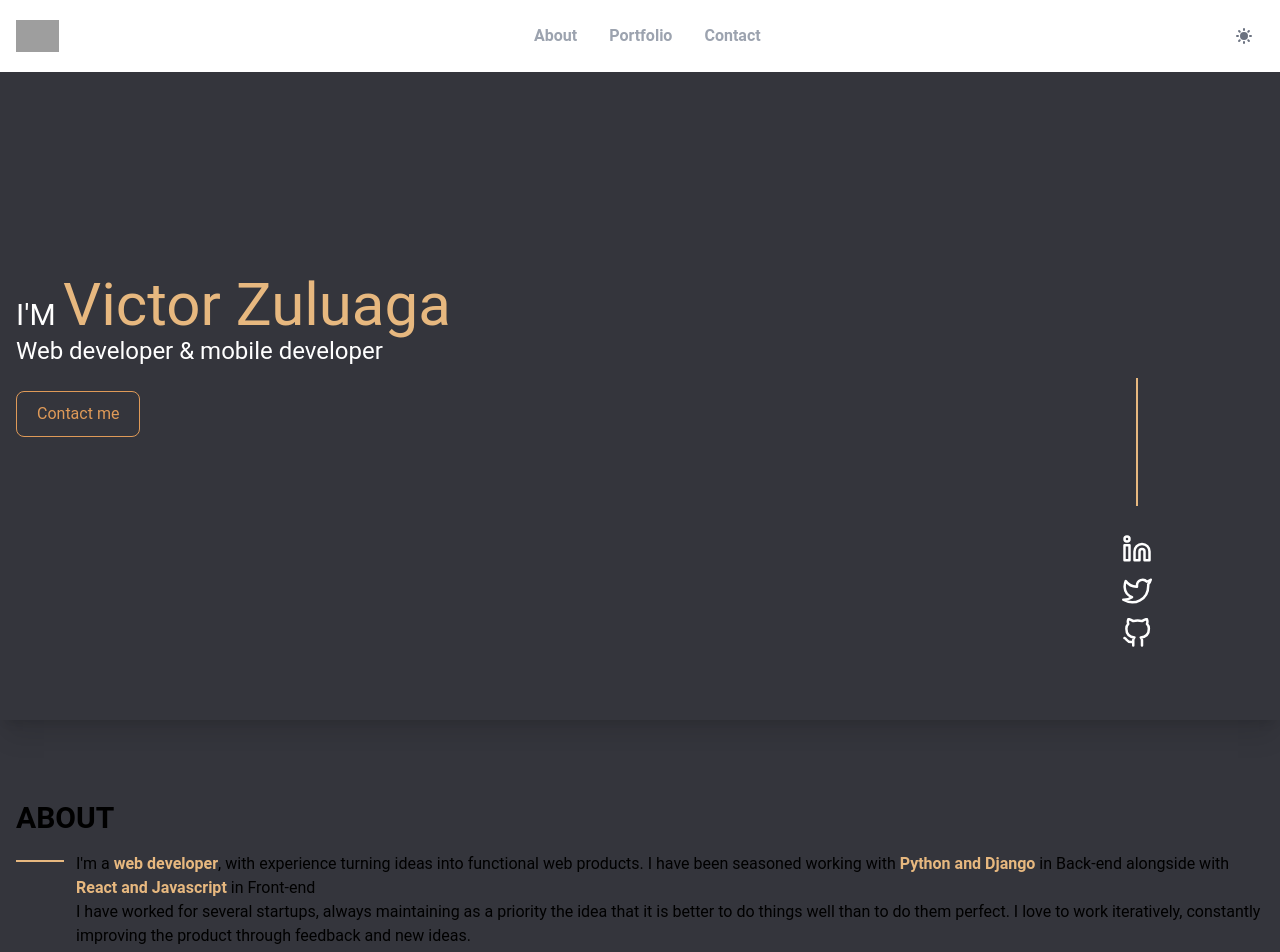
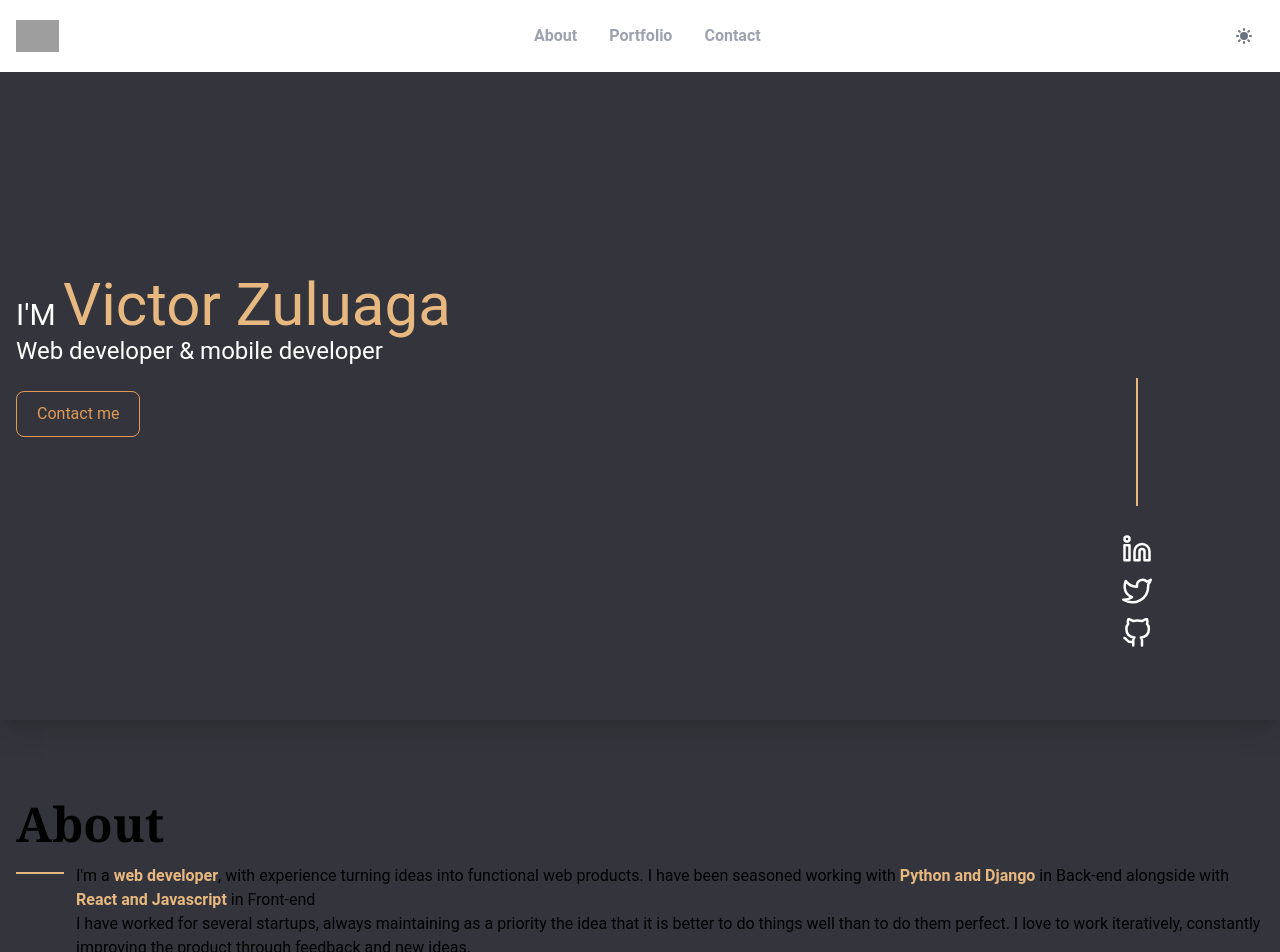
Before and after one commit to VictorZ94/portfolio_v2, a React (Vite) app: page / in a window 1280 px wide. Shown: the top 952 px of the page. Built offline with nearby package versions, Linux system fonts and the light colour scheme; grey boxes are pictures that could not be loaded.

Commit message:
update about section title

```diff
--- a/src/components/About.jsx
+++ b/src/components/About.jsx
@@ -1,7 +1,7 @@
 const About = () => {
   return (
     <section className="max-w-screen-xl mx-auto p-4 mt-16">
-      <h2 className="text-3xl dark:text-white font-bold">ABOUT</h2>
+      <h2 className="text-5xl dark:text-white font-bold font-serif">About</h2>
       <div className="flex justify-between space-x-3 mt-4">
         <span className="block mt-2 w-16 h-0.5 bg-gold-300"></span>
         <div className="dark:text-white">
```
